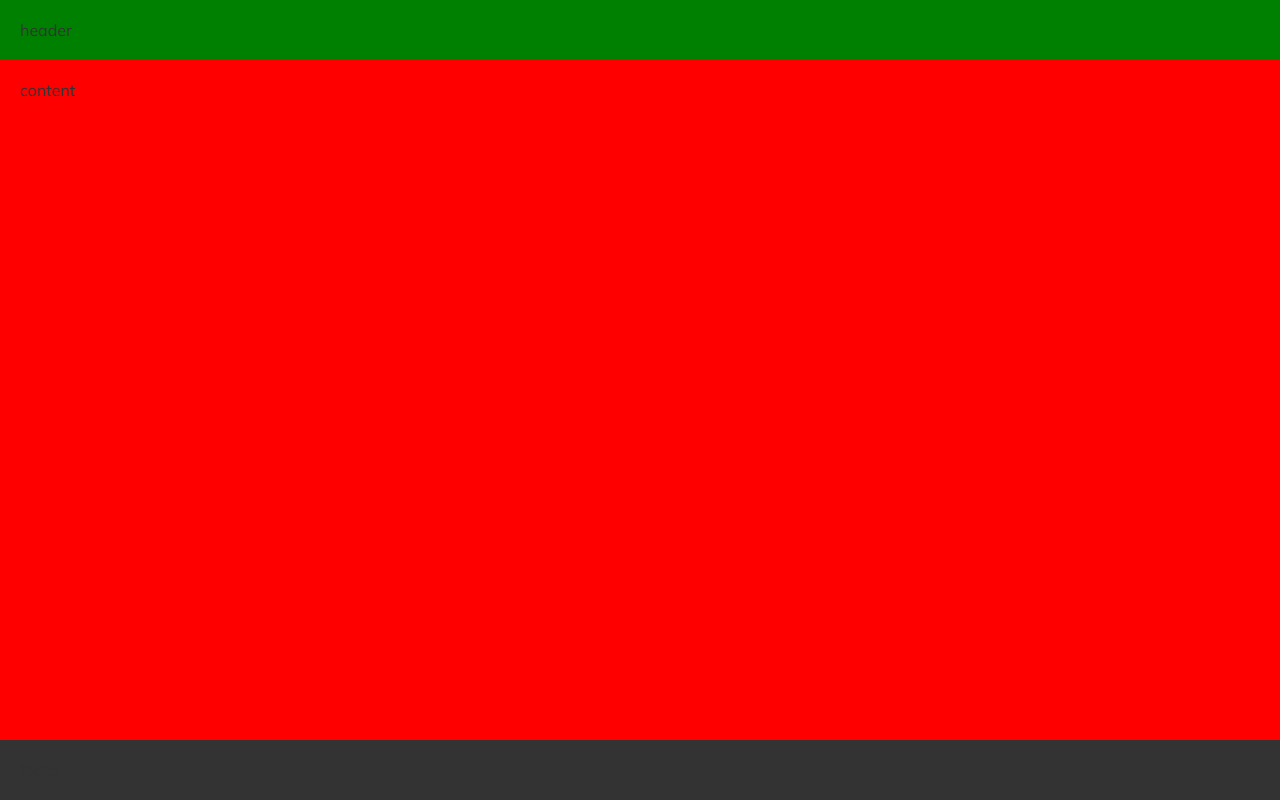
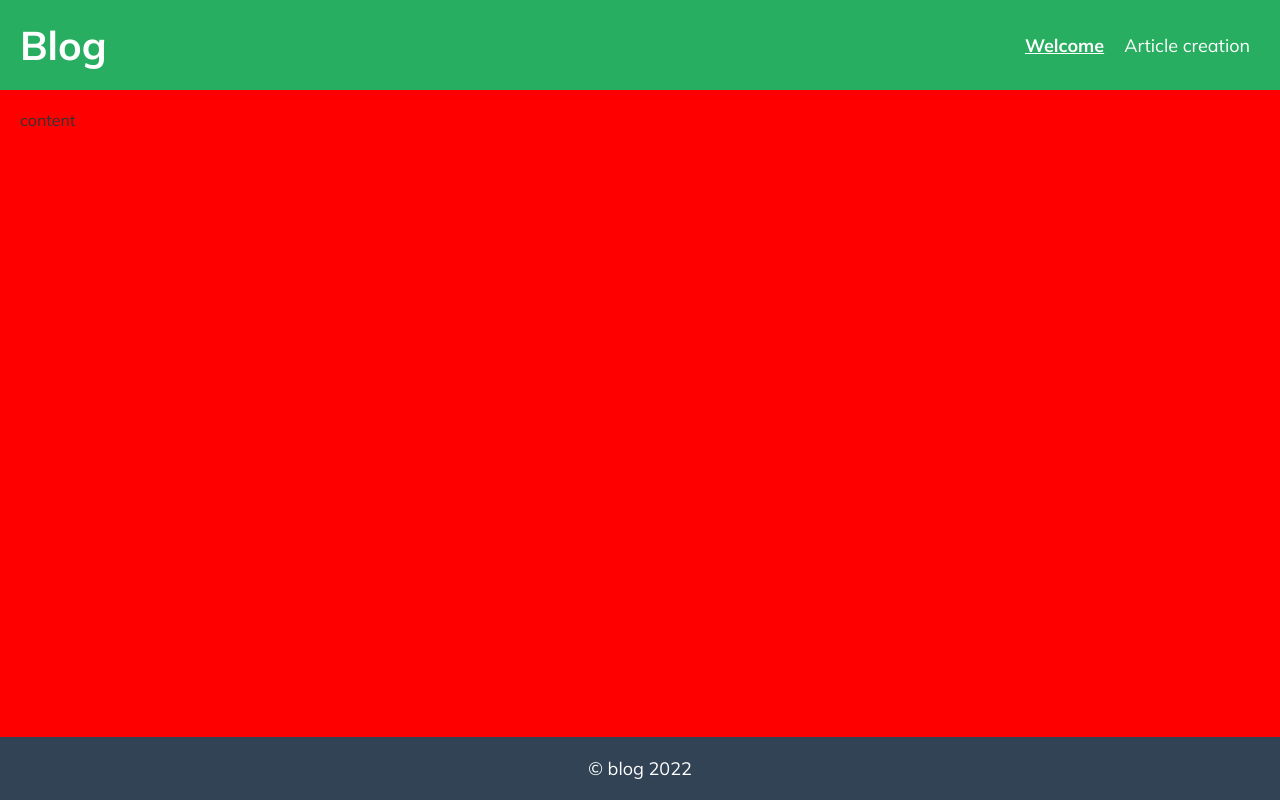
Before and after one commit to oldu73/blog-001, a website built with webpack: page src/index.html in a window 1280 px wide. Built offline with nearby package versions, Linux system fonts and the light colour scheme.

Commit message:
header and footer setup

```diff
--- a/src/assets/styles/_base.scss
+++ b/src/assets/styles/_base.scss
@@ -32,7 +32,7 @@ h4 {
 }
 
 ul {
-  list-style: 0;
+  list-style: none;
 }
 
 img {
--- a/src/assets/styles/_variables.scss
+++ b/src/assets/styles/_variables.scss
@@ -4,6 +4,7 @@
   --accent: #2c3e50;
   --text: #333;
   --divider: #ecf0f1;
+  --dark-gey: #324355;
   --font-family: "Mulish", sans-serif;
   --box-shadow: 0 1px 2px 0 rgba(60,64,67,.3),0 1px 3px 1px rgba(60,64,67,.15)
 }
--- a/src/assets/styles/styles.scss
+++ b/src/assets/styles/styles.scss
@@ -17,8 +17,32 @@
 
 header {
   grid-area: header;
-  background: green;
+  background: var(--dark);
   padding: 20px;
+  display: flex;
+  flex-flow: row nowrap;
+  justify-content: space-between;
+  align-items: center;
+  a {
+    color: white;
+  }
+  .header-brand {
+    font-size: 4rem;
+    font-weight: 700;
+  }
+  ul {
+    display: flex;
+    li {
+      .header-nav {
+        font-size: 1.8rem;
+        padding: 0 10px;
+      }
+      .active {
+        font-weight: 700;
+        text-decoration: underline;
+      }
+    }
+  }
 }
 
 .content {
@@ -29,6 +53,9 @@ header {
 
 footer {
   grid-area: footer;
-  background: #333;
-  padding: 20px;
+  padding: 2rem;
+  background: var(--dark-gey);
+  font-size: 1.8rem;
+  text-align: center;
+  color: white;
 }
--- a/src/index.html
+++ b/src/index.html
@@ -14,9 +14,19 @@
   </head>
   <body>
     <div class="container">
-      <header>header</header>
+      <header>
+        <a class="header-brand" href="./index.html">Blog</a>
+        <ul>
+          <li>
+            <a href="./index.html" class="header-nav active">Welcome</a>
+          </li>
+          <li>
+            <a href="./form.html" class="header-nav">Article creation</a>
+          </li>
+        </ul>
+      </header>
       <div class="content">content</div>
-      <footer>footer</footer>
+      <footer>© blog 2022</footer>
     </div>
   </body>
 </html>
```
